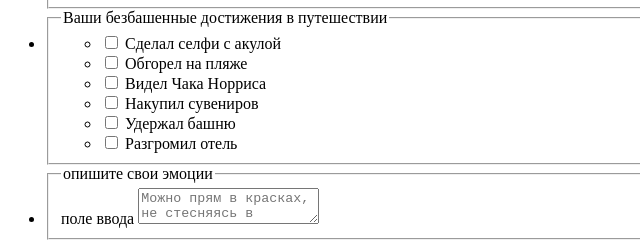
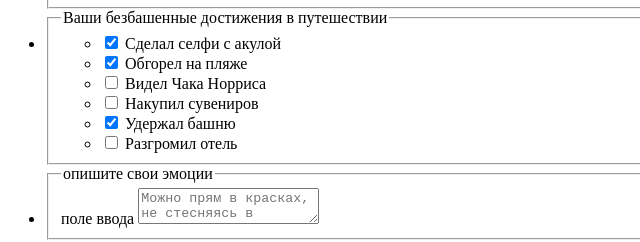
Before and after one commit to htmlacademy-adaptive/1997001-pink-25, a website: page source/form.html in a window 1280 px wide. Shown: the part 553-795 px from the top of the page, 3-643 px from the left. Drawn offline with Linux system fonts and the light colour scheme.

Commit message:
разметка форм и каталога

```diff
--- a/source/form.html
+++ b/source/form.html
@@ -116,13 +116,13 @@
               <ul class="checkbox-button__list-button">
                 <li class="checkbox-button__item-checkbox">
                   <label class="control">
-                    <input class="visually-hidden checkbox-button__input-checkbox" type="checkbox" name="achievements-selfie">
+                    <input class="visually-hidden checkbox-button__input-checkbox" type="checkbox" name="achievements-selfie" checked>
                     <span class="checkbox-text control-mark">Сделал селфи с акулой</span>
                   </label>
                 </li>
                 <li class="checkbox-button__item-checkbox">
                   <label class="control">
-                    <input class="visually-hidden checkbox-button__input-checkbox" type="checkbox" name="achievements-beach">
+                    <input class="visually-hidden checkbox-button__input-checkbox" type="checkbox" name="achievements-beach" checked>
                     <span class="checkbox-text control-mark">Обгорел на пляже</span>
                   </label>
                 </li>
@@ -140,7 +140,7 @@
                 </li>
                 <li class="checkbox-button__item-checkbox">
                   <label class="control">
-                    <input class="visually-hidden checkbox-button__input-checkbox" type="checkbox" name="achievement-held-the-tower">
+                    <input class="visually-hidden checkbox-button__input-checkbox" type="checkbox" name="achievement-held-the-tower" checked>
                     <span class="checkbox-text control-mark">Удержал башню</span>
                   </label>
                 </li>
```
